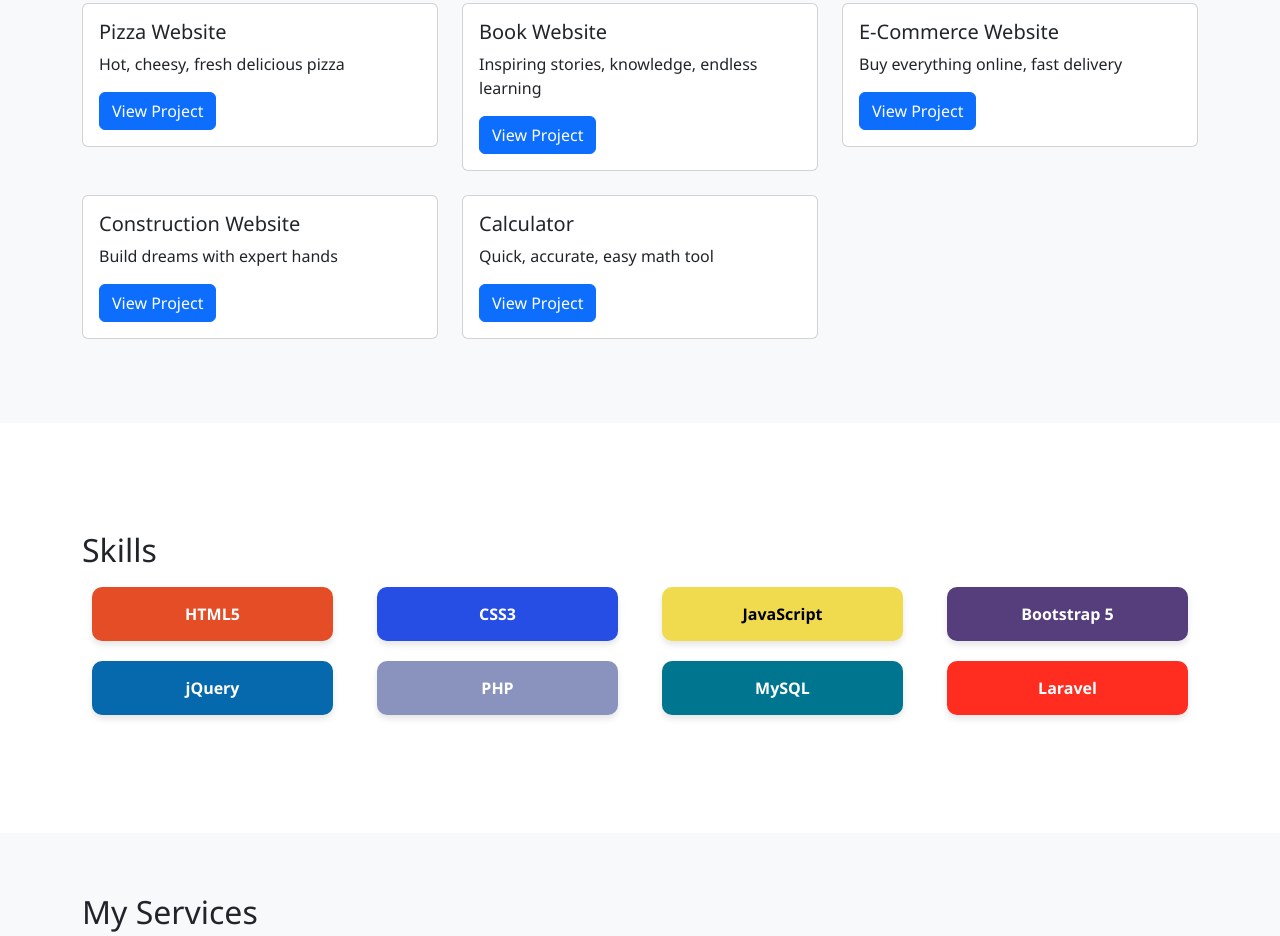
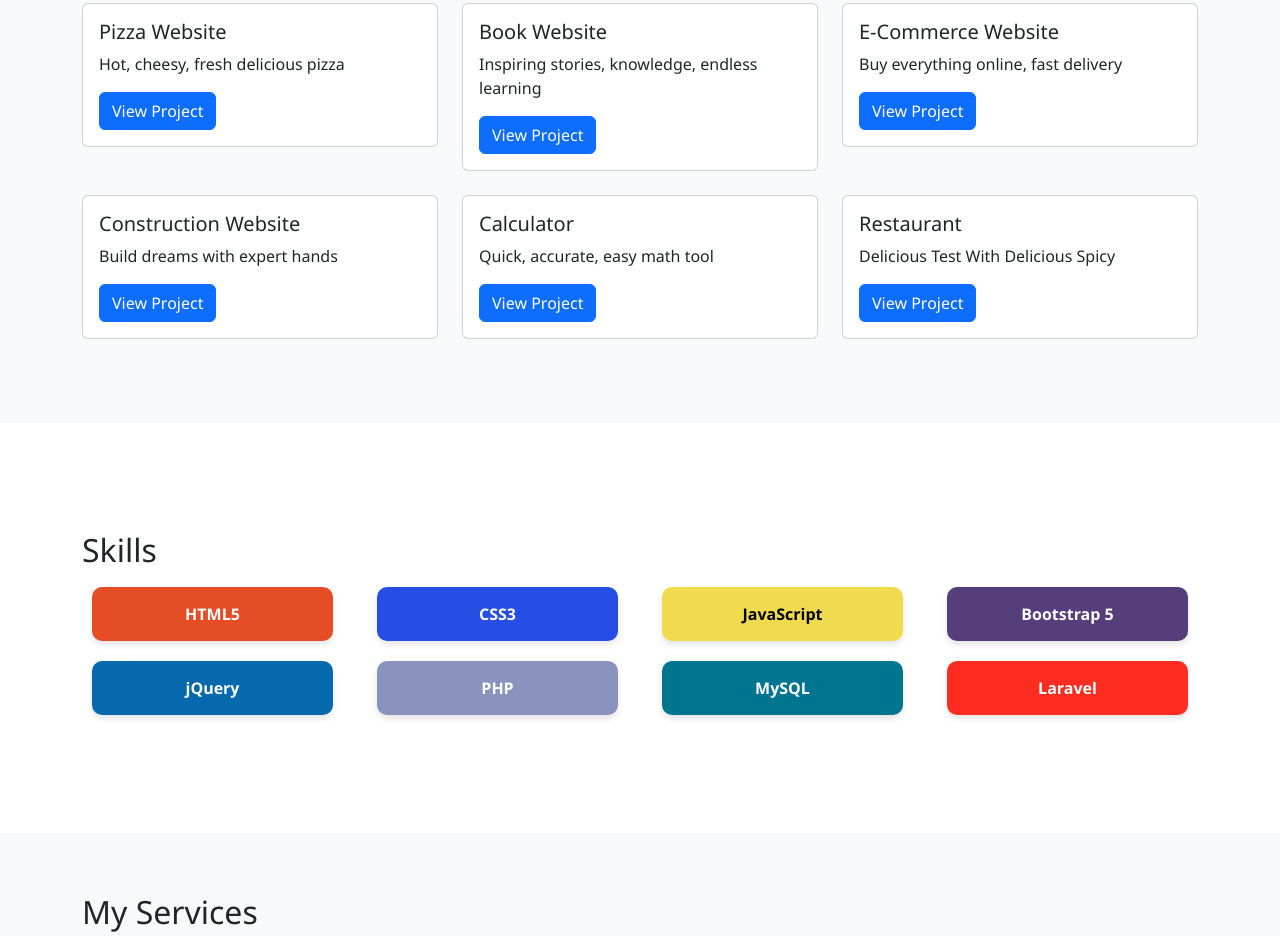
Before and after one commit to malikunderstand/NazeerAhmedMalik, a plain HTML site: page index.html in a window 1280 px wide. Shown: the part 951-1887 px from the top of the page. Drawn offline with nearby package versions, Linux system fonts and the light colour scheme; files whose address does not match are found by name.

Commit message:
Update index.html

```diff
--- a/index.html
+++ b/index.html
@@ -293,6 +293,20 @@
               </div>
             </div>
           </div>
+           <div class="col-12 col-md-6 col-lg-4">
+            <div class="card mb-4">
+              <div class="card-body">
+                <h5 class="card-title">Restaurant</h5>
+                <p class="card-text">Delicious Test With Delicious Spicy</p>
+                <a
+                  href="https://malikunderstand.github.io/Restaurant/"
+                  class="btn btn-primary"
+                  target="_blank"
+                  >View Project</a
+                >
+              </div>
+            </div>
+          </div>
         </div>
       </div>
     </section>
```
